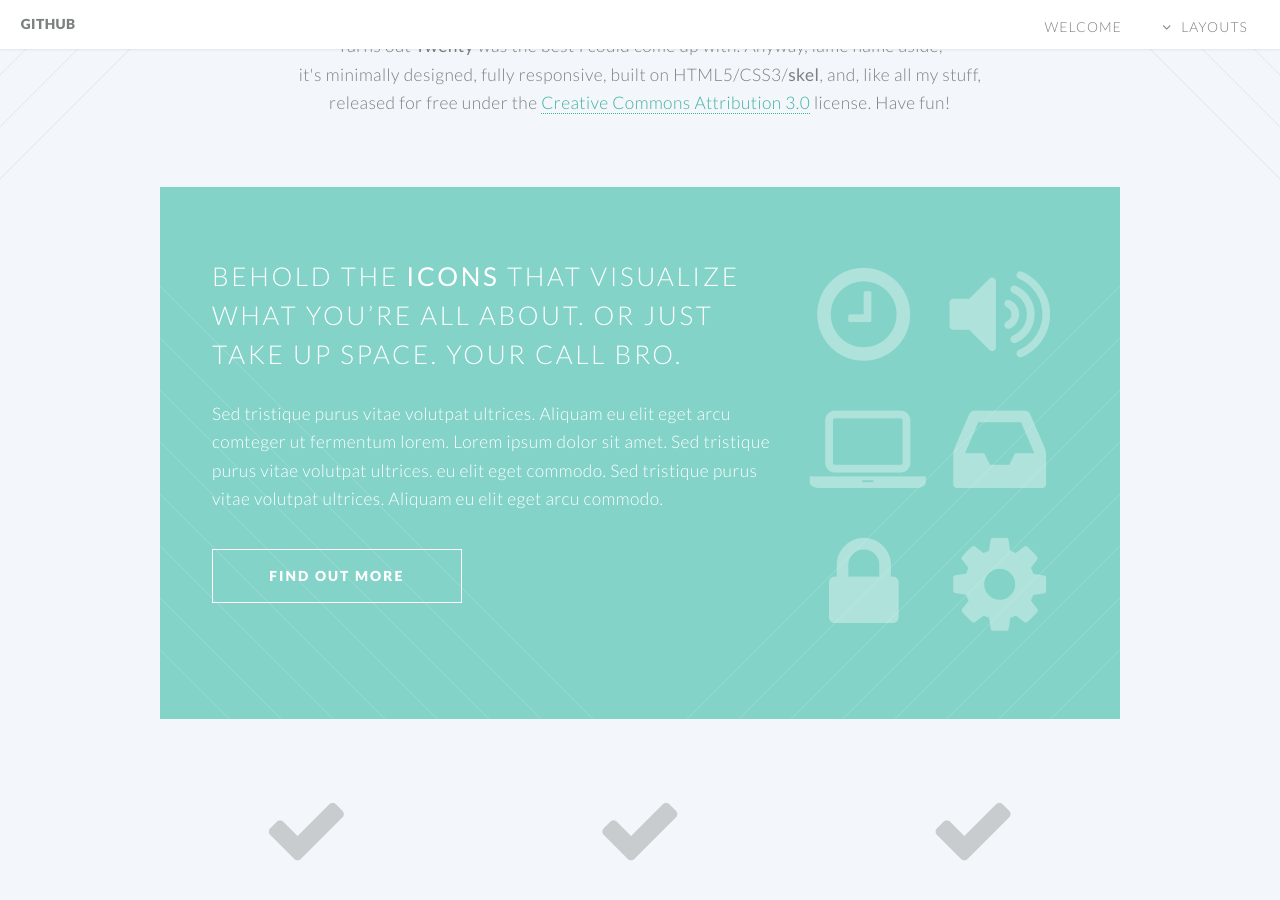
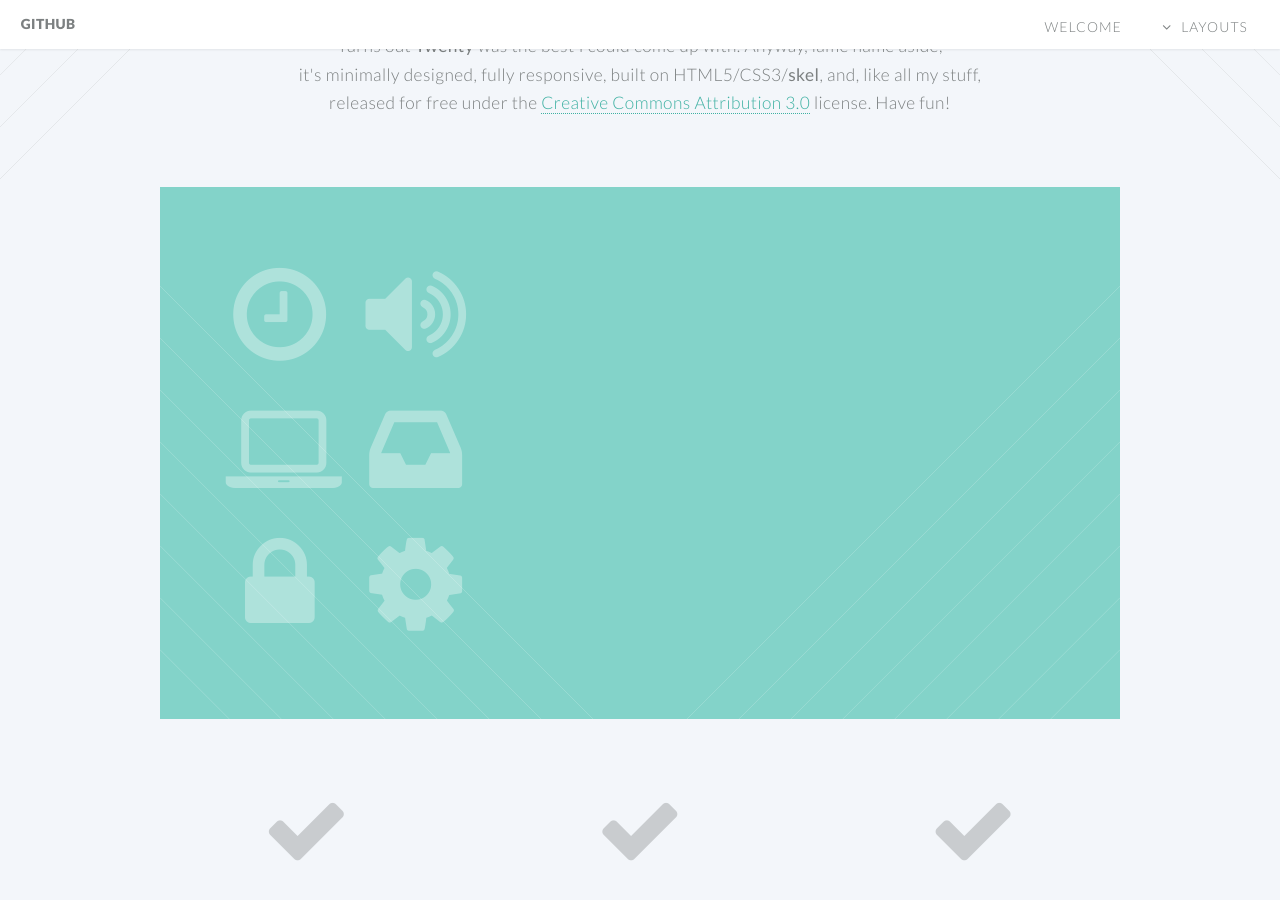
Before and after one commit to jcook3701/jcook3701.github.io, a Jekyll site: the page built from index.html, in a window 1280 px wide and 900 px high, scrolled down 854 px. Built offline with Jekyll 4.4.1, drawn with Linux system fonts in a browser that asks for light colours.

Commit message:
removed bock of dead code

```diff
--- a/index.html
+++ b/index.html
@@ -22,7 +22,7 @@ layout: landing-page
     <div class="row half">
       <div class="8u">
 
-	<header>
+	<!--<header>
 	  <h2>Behold the <strong>icons</strong> that visualize what you’re all about. or just take up space. your call bro.</h2>
 	</header>
 	<p>Sed tristique purus vitae volutpat ultrices. Aliquam eu elit eget arcu comteger ut fermentum lorem. Lorem ipsum dolor sit amet. Sed tristique purus vitae volutpat ultrices. eu elit eget commodo. Sed tristique purus vitae volutpat ultrices. Aliquam eu elit eget arcu commodo.</p>
@@ -30,7 +30,7 @@ layout: landing-page
 	  <ul class="buttons">
 	    <li><a href="#" class="button">Find Out More</a></li>
 	  </ul>
-	</footer>
+	</footer>-->
 
       </div>
       <div class="4u skel-cell-important">
```
